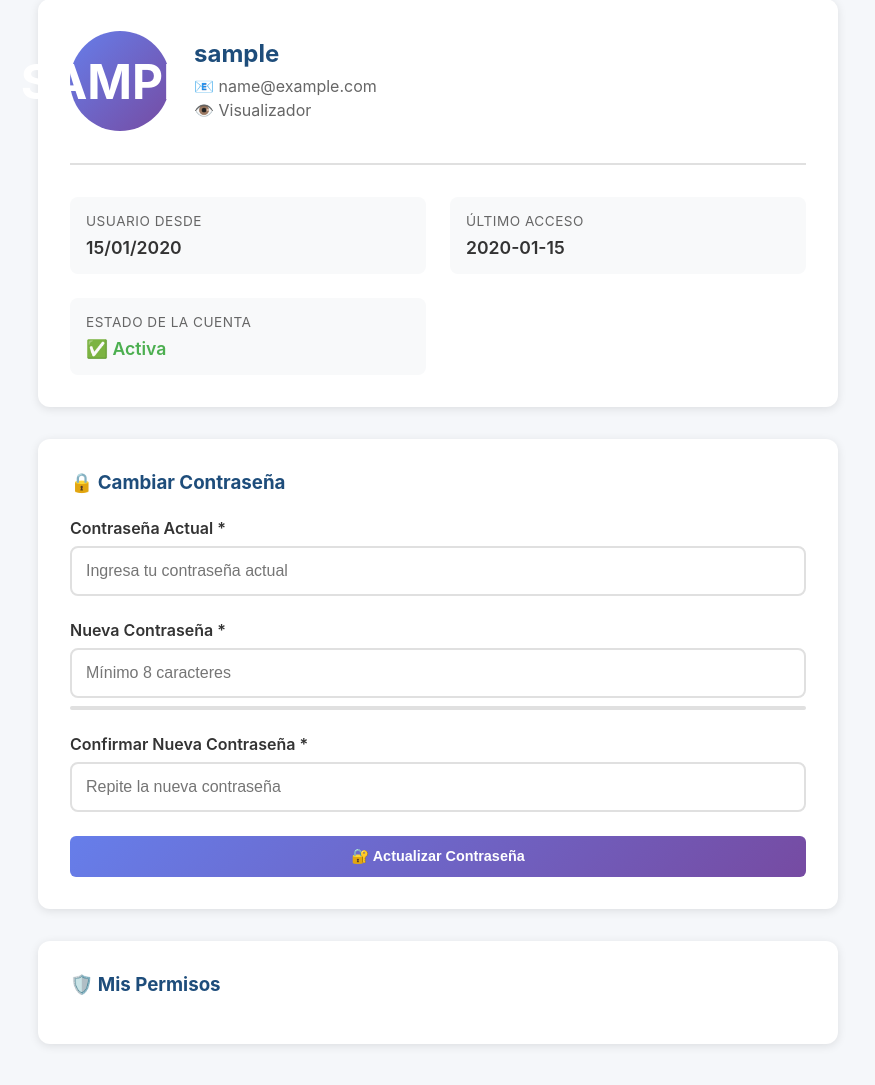
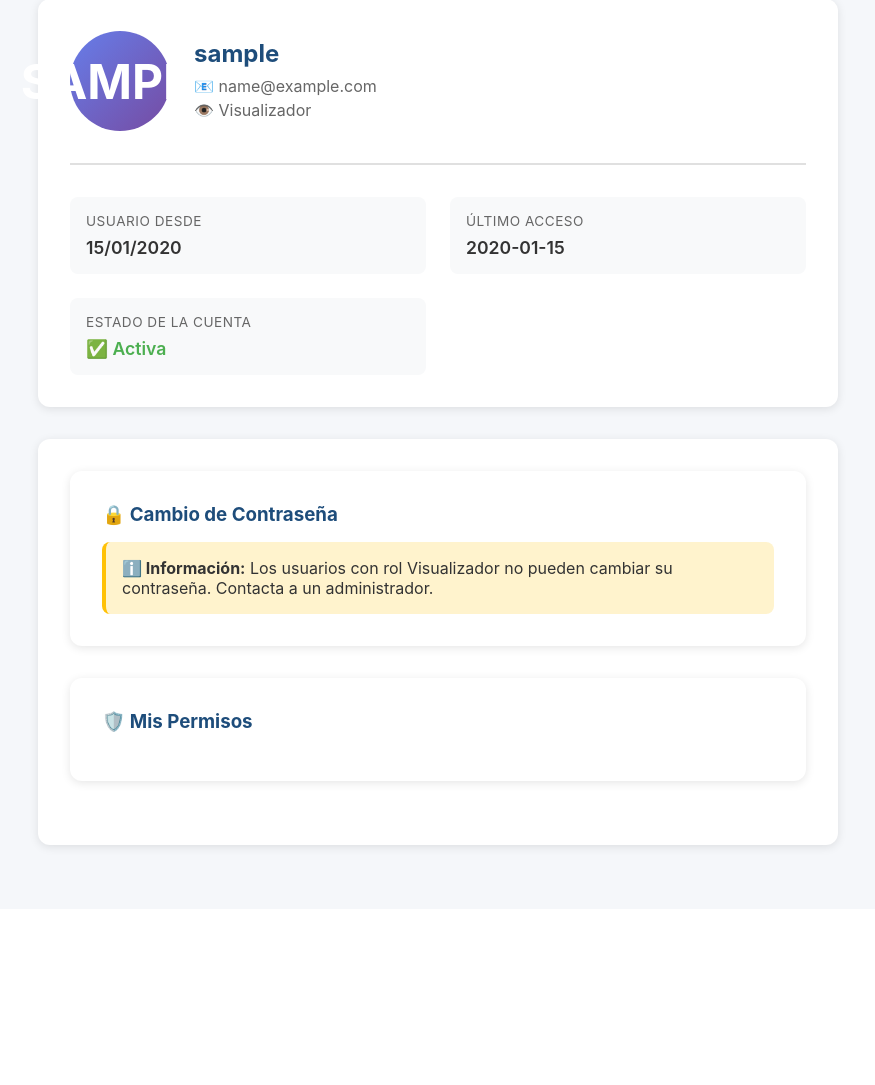
Before and after one commit to BioingenieriaGSNS/Dashboard-Flask, a Flask app: page /perfil in a window 1280 px wide. Shown: the part 247-1332 px from the top of the page, without its empty margins (202-1077 px from the left). After the commit the page ends 1100 px from the top, so only its background shows below. Run offline with Flask 3, Linux system fonts and the light colour scheme; a user stored in the database is signed in; a database or web service that is not in the repository returns one stand-in record (values such as "Sample title"); some libraries are stand-ins or nearby versions.

Commit message:
permiso usuario cambio contraseñas

```diff
--- a/app.py
+++ b/app.py
@@ -251,6 +251,11 @@
 
 @app.route('/api/perfil/cambiar-password', methods=['POST'])
 @login_required
+def cambiar_password_perfil():
+
+    if not current_user.has_permission('edit'):
+        return jsonify({'success': False, 'error': 'No tienes permiso para cambiar tu contraseña'}), 403
+
 def cambiar_mi_password():
     """API para que un usuario cambie su propia contraseña"""
     from auth import update_own_password
--- a/templates/perfil.html
+++ b/templates/perfil.html
@@ -177,6 +177,7 @@
 
     <!-- Cambiar contraseña -->
     <div class="profile-card">
+        {% if current_user.has_permission('edit') %}
         <h3 style="color: #1e4d7b; margin-bottom: 1.5rem;">🔒 Cambiar Contraseña</h3>
 
         <form id="changePasswordForm">
@@ -204,6 +205,15 @@
             </button>
         </form>
     </div>
+
+    {% else %}
+    <div class="profile-card">
+        <h3 style="color: #1e4d7b; margin-bottom: 1rem;">🔒 Cambio de Contraseña</h3>
+        <div style="padding: 1rem; background: #fff3cd; border-radius: 8px; border-left: 4px solid #ffc107;">
+            <strong>ℹ️ Información:</strong> Los usuarios con rol Visualizador no pueden cambiar su contraseña. Contacta a un administrador.
+        </div>
+    </div>
+    {% endif %}
 
     <!-- Información de permisos -->
     <div class="profile-card">
```
